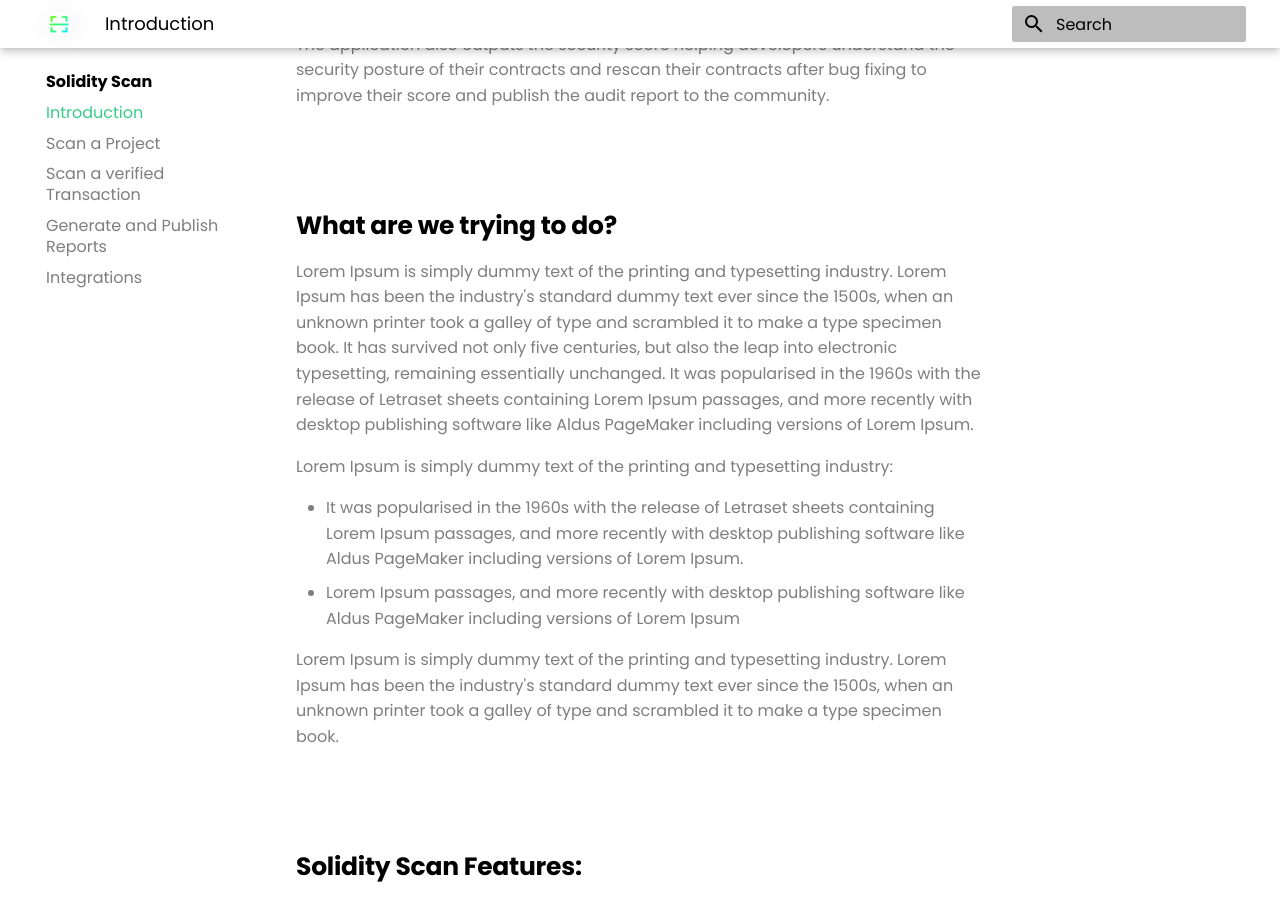
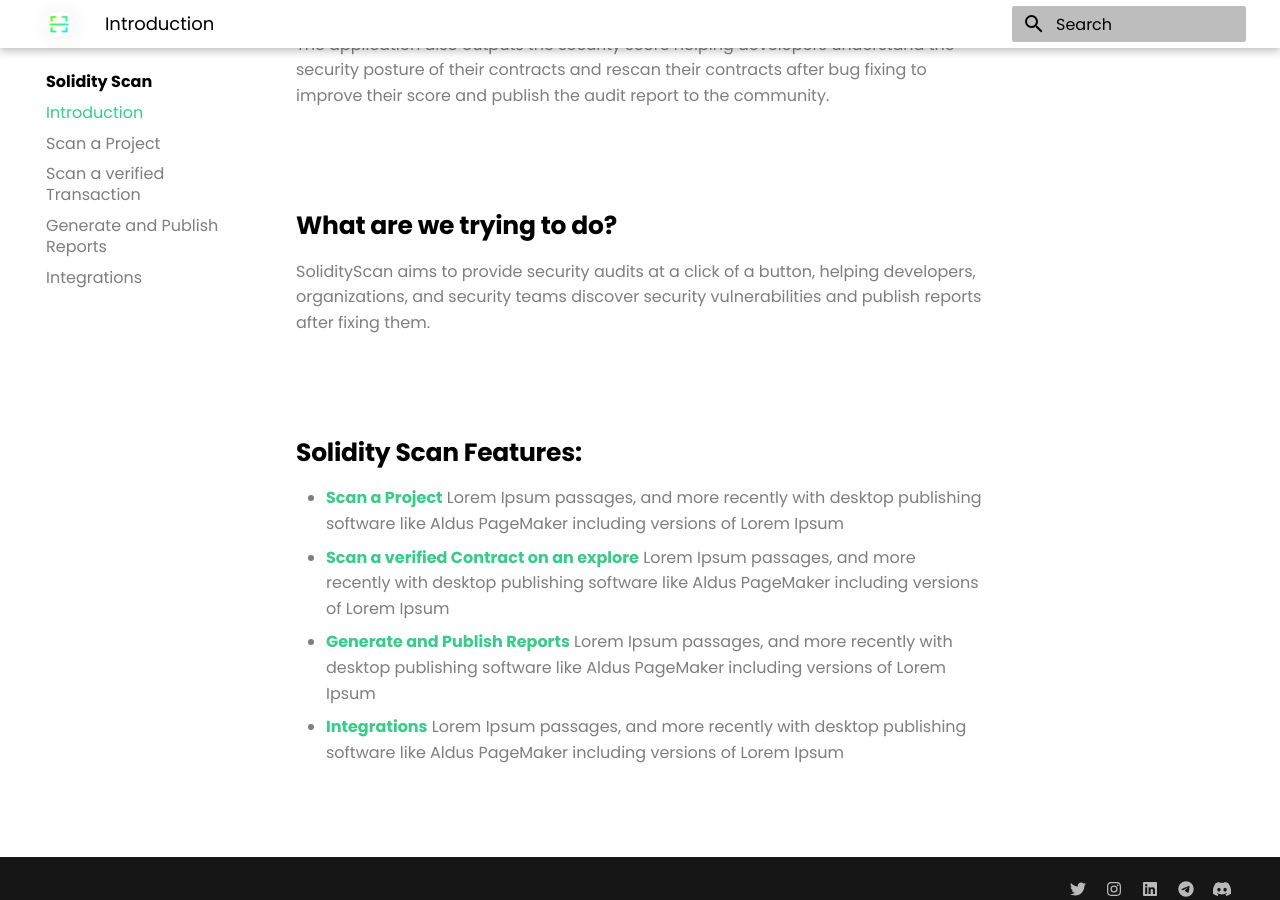
Before and after one commit to Credshields/solidity-scanner-docs, an MkDocs documentation site: the page built from documentation/index.md, in a window 1280 px wide and 900 px high, scrolled down 386 px. Built offline with MkDocs 1.6.1 and Material for MkDocs 9.7.7, drawn with Linux system fonts in a browser that asks for light colours.

Commit message:
Update index.md

```diff
--- a/documentation/index.md
+++ b/documentation/index.md
@@ -10,14 +10,7 @@
 
 # What are we trying to do?
 
-Lorem Ipsum is simply dummy text of the printing and typesetting industry. Lorem Ipsum has been the industry's standard dummy text ever since the 1500s, when an unknown printer took a galley of type and scrambled it to make a type specimen book. It has survived not only five centuries, but also the leap into electronic typesetting, remaining essentially unchanged. It was popularised in the 1960s with the release of Letraset sheets containing Lorem Ipsum passages, and more recently with desktop publishing software like Aldus PageMaker including versions of Lorem Ipsum.
-
-Lorem Ipsum is simply dummy text of the printing and typesetting industry:
-
-- It was popularised in the 1960s with the release of Letraset sheets containing Lorem Ipsum passages, and more recently with desktop publishing software like Aldus PageMaker including versions of Lorem Ipsum.
-- Lorem Ipsum passages, and more recently with desktop publishing software like Aldus PageMaker including versions of Lorem Ipsum
-
-Lorem Ipsum is simply dummy text of the printing and typesetting industry. Lorem Ipsum has been the industry's standard dummy text ever since the 1500s, when an unknown printer took a galley of type and scrambled it to make a type specimen book.
+SolidityScan aims to provide security audits at a click of a button, helping developers, organizations, and security teams discover security vulnerabilities and publish reports after fixing them.
 
 <br/>
 
```
